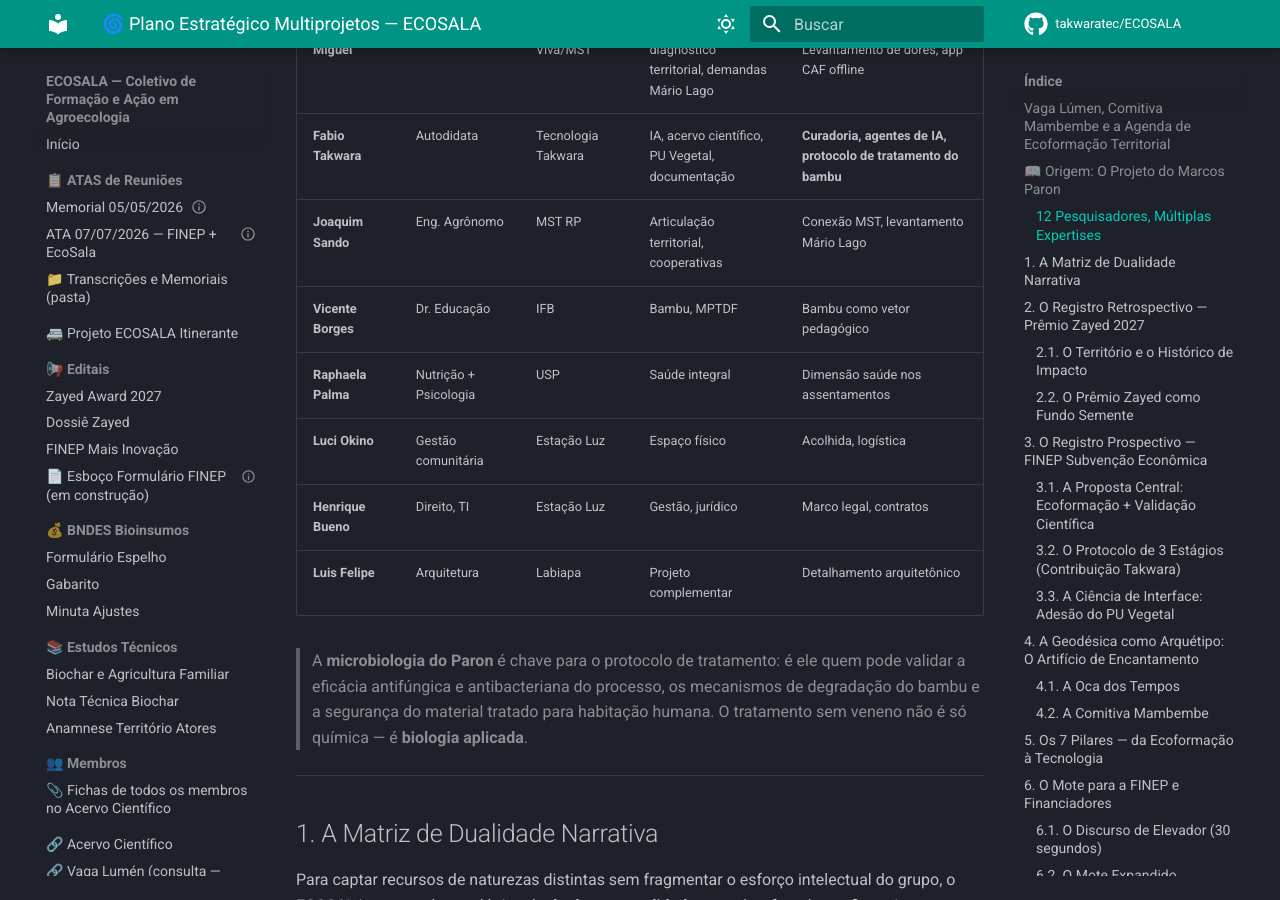
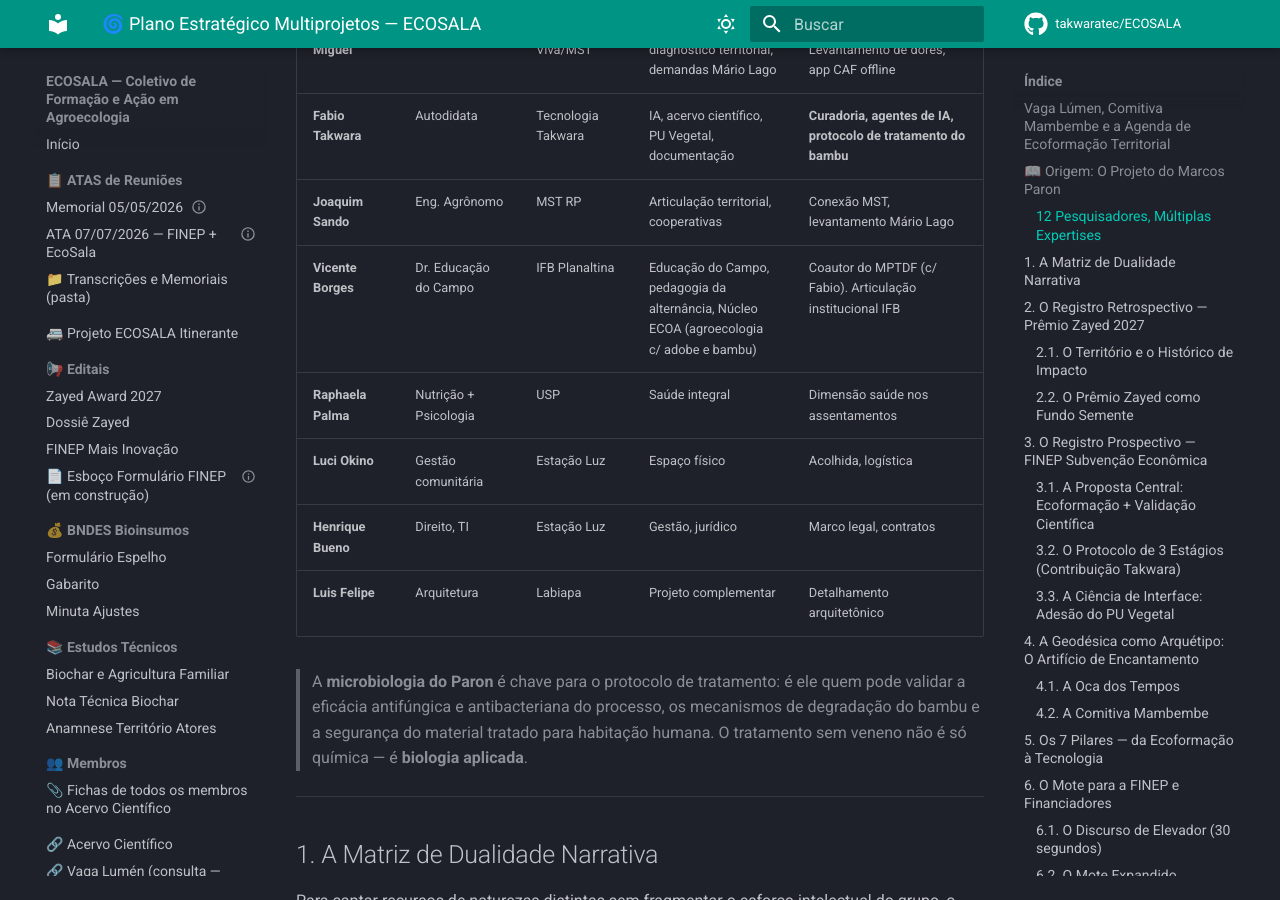
Before and after one commit to takwaratec/ECOSALA, an MkDocs documentation site: the page built from docs/editais/plano-estrategico-multiprojetos-ecosala.md, in a window 1280 px wide and 900 px high, scrolled down 1520 px. Built offline with MkDocs 1.6.1 and Material for MkDocs 9.7.7, drawn with Linux system fonts in a browser that asks for light colours; comment, search, counter and statistics services are not loaded; some of the changed text lies outside the part shown.

Commit message:
fix: perfil Vicente corrigido - Educacao do Campo/ECOA, nao bambu pedagogico (autoria de Fabio)

```diff
--- a/docs/editais/plano-estrategico-multiprojetos-ecosala.md
+++ b/docs/editais/plano-estrategico-multiprojetos-ecosala.md
@@ -50,7 +50,7 @@ O ECOSALA reúne hoje **12 pesquisadores** com formações que cobrem todo o cic
 | **Murillo Miguel** | Desenvolvedor | Terra Viva/MST | Operação de campo, diagnóstico territorial, demandas Mário Lago | **Ponte com o território.** Levantamento de dores, app CAF offline |
 | **Fabio Takwara** | Autodidata | Tecnologia Takwara | IA, acervo científico, PU Vegetal, documentação | **Curadoria, agentes de IA, protocolo de tratamento do bambu** |
 | **Joaquim Sando** | Eng. Agrônomo | MST RP | Articulação territorial, cooperativas | Conexão MST, levantamento Mário Lago |
-| **Vicente Borges** | Dr. Educação | IFB | Bambu, MPTDF | Bambu como vetor pedagógico |
+| **Vicente Borges** | Dr. Educação do Campo | IFB Planaltina | Educação do Campo, pedagogia da alternância, Núcleo ECOA (agroecologia c/ adobe e bambu) | Coautor do MPTDF (c/ Fabio). Articulação institucional IFB |
 | **Raphaela Palma** | Nutrição + Psicologia | USP | Saúde integral | Dimensão saúde nos assentamentos |
 | **Luci Okino** | Gestão comunitária | Estação Luz | Espaço físico | Acolhida, logística |
 | **Henrique Bueno** | Direito, TI | Estação Luz | Gestão, jurídico | Marco legal, contratos |
@@ -307,7 +307,7 @@ O ECOSALA já nasce com suas bússolas: as **7 Lições do Bambu** e os **7 Pila
 | **Fabio** | Consolidar acervo. Adaptar template MQTF. Coordenar escrita. Disponibilizar protocolo de tratamento | Contínuo |
 | **Joaquim** | Apoiar Murillo. Dados socioeconômicos dos assentamentos | Julho |
 | **Raphaela** | Preparar contribuição da dimensão saúde para a proposta | Agosto |
-| **Vicente** | Contribuição bambu-pedagógica | Agosto |
+| **Vicente** | Articulação IFB Planaltina, Núcleo ECOA, pedagogia da alternância | Agosto |
 | **Henrique/Luci/Luis Felipe** | Apoio conforme demanda | — |
 
 ---
```
